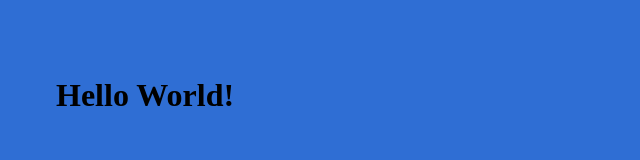
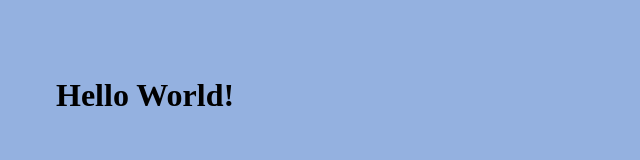
Before and after one commit to NataLee7/natasha-website, a plain HTML site: page index.html in a window 1280 px wide. Shown: the whole page, without its empty margins (0-640 px from the left). Drawn offline with Linux system fonts and the light colour scheme.

Commit message:
Update styles.css

```diff
--- a/styles.css
+++ b/styles.css
@@ -1,4 +1,4 @@
 body {
-    background: rgb(47, 110, 212);
+    background: rgb(148, 177, 224);
     padding: 3em;
 }
```
